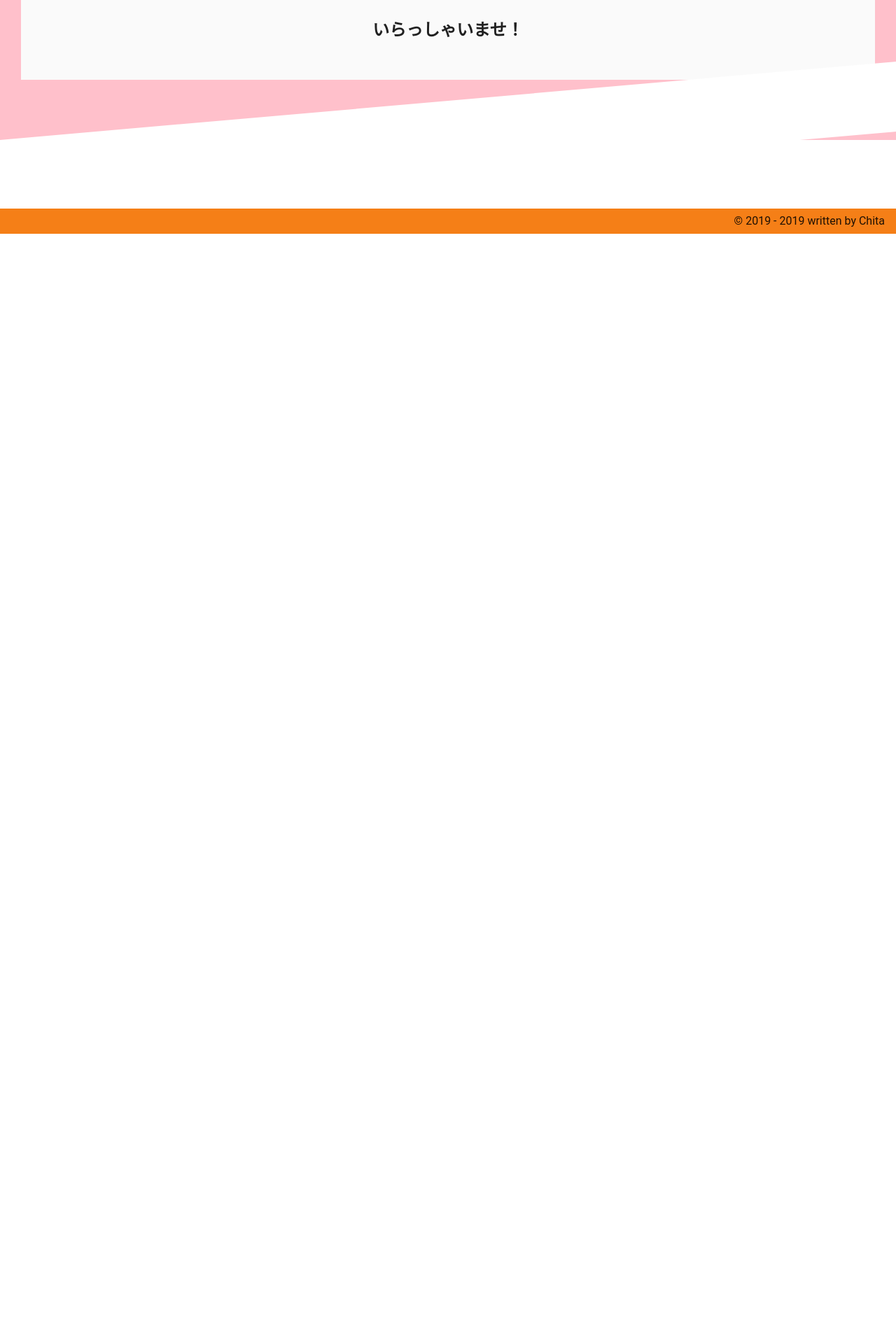
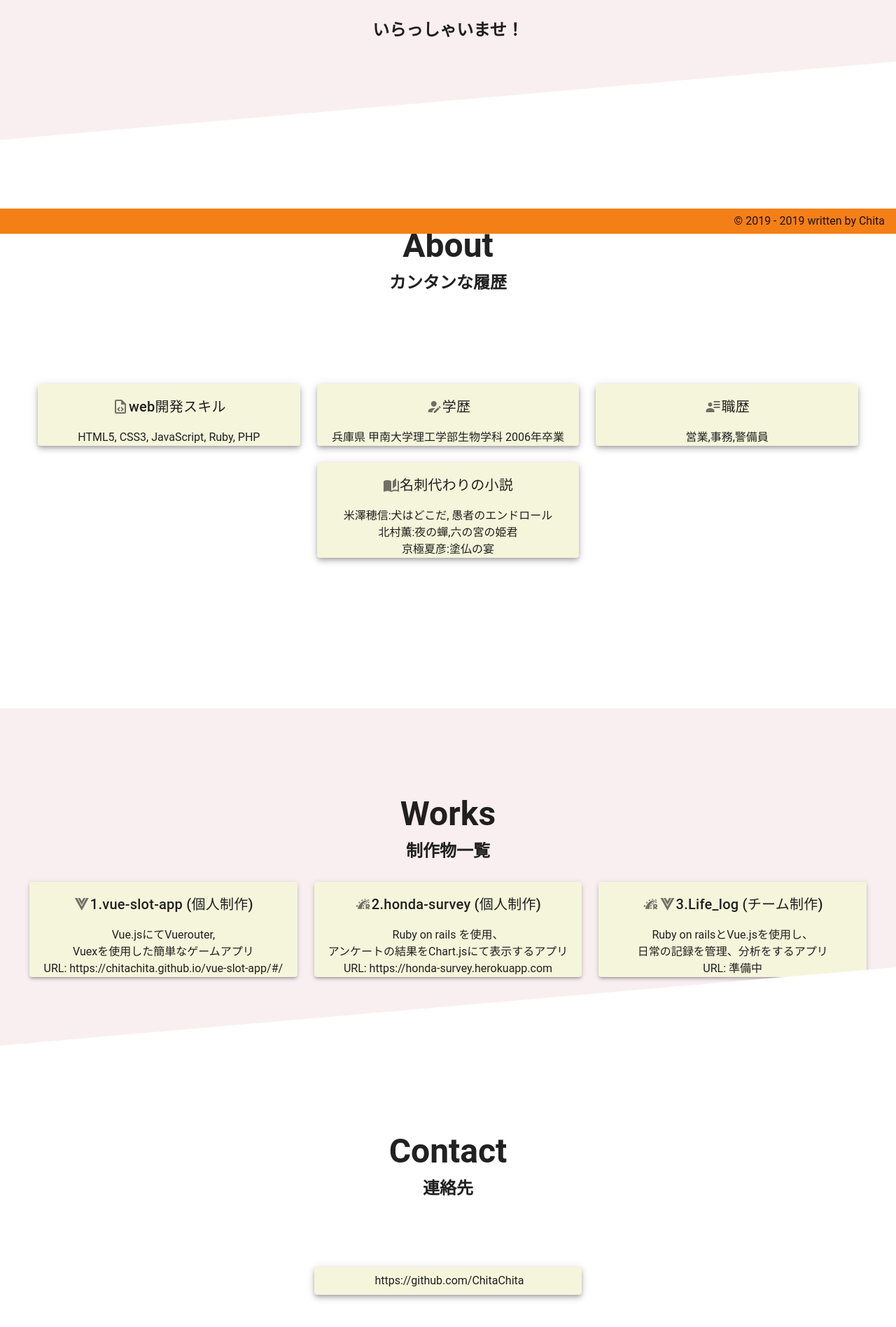
Before and after one commit to ChitaChita/myPort, a Vue app: page /myPort in a window 1280 px wide. Shown: the part 466-2362 px from the top of the page at 70% size. Before the commit the page ends 800 px from the top, so only its background shows below. Built offline with nearby package versions, Linux system fonts and the light colour scheme.

Commit message:
モバイルファーストのつもり

```diff
--- a/src/App.vue
+++ b/src/App.vue
@@ -4,11 +4,10 @@
   <v-navigation-drawer
     v-model="drawer"
     app
-    absolute
     temporary
   >
     <v-list dense>
-      <v-list-item to="/myPort" link>
+      <v-list-item to="/myPort" link @click="onEnter">
         <v-list-item-action>
           <v-icon>mdi-home</v-icon>
         </v-list-item-action>
@@ -16,7 +15,7 @@
           <v-list-item-title>HOME</v-list-item-title>
         </v-list-item-content>
       </v-list-item>
-      <v-list-item to="/about" link>
+      <v-list-item to="/about" link @click="onEnter">
         <v-list-item-action>
           <v-icon> mdi-account-card-details-outline</v-icon>
         </v-list-item-action>
@@ -24,7 +23,7 @@
           <v-list-item-title>ABOUT</v-list-item-title>
         </v-list-item-content>
       </v-list-item>
-      <v-list-item to="/works" link>
+      <v-list-item to="/works" link @click="onEnter">
         <v-list-item-action>
           <v-icon>mdi-tools</v-icon>
         </v-list-item-action>
@@ -32,7 +31,7 @@
           <v-list-item-title>WORKS</v-list-item-title>
         </v-list-item-content>
       </v-list-item>
-      <v-list-item to="/contact" link>
+      <v-list-item to="/contact" link @click="onEnter">
         <v-list-item-action>
           <v-icon>mdi-contact-mail</v-icon>
         </v-list-item-action>
@@ -57,6 +56,7 @@
         class="hidden-sm-and-down"
         text
         to="/myPort"
+        @click="onEnter"
       >
         <span class="mr-2">Home</span>
       </v-btn>
@@ -64,6 +64,7 @@
         class="hidden-sm-and-down"
         text
         to="/about"
+        @click="onEnter"
       >
         <span class="mr-2">About</span>
       </v-btn>
@@ -71,6 +72,7 @@
         class="hidden-sm-and-down"
         text
         to="/works"
+        @click="onEnter"
       >
         <span class="mr-2">Works</span>
       </v-btn>
@@ -78,6 +80,7 @@
         class="hidden-sm-and-down"
         text
         to="/contact"
+        @click="onEnter"
       >
         <span class="mr-2">Contact</span>
       </v-btn>
@@ -86,10 +89,24 @@
   <!-- メインコンテンツ -->
   <div class="section1">
   <v-content transition="slide-x-transition">
-    <router-view />
+    <router-view></router-view>
   </v-content>
   </div>
-  <div class="section2"></div>
+  <div class="section2">
+    <v-content transition="slide-x-transition">
+    <router-view name="a"></router-view>
+  </v-content>
+  </div>
+  <div class="section1">
+  <v-content transition="slide-x-transition">
+    <router-view name="b"></router-view>
+  </v-content>
+  </div>
+  <div class="section2">
+    <v-content transition="slide-x-transition">
+    <router-view name="c"></router-view>
+  </v-content>
+  </div>
   <!-- フッター部分 -->
   <v-footer color="secondary" light app>
     <div class="flex-grow-1"></div>
@@ -106,6 +123,11 @@ export default {
     // ハンバーガーメニュー
     drawer: null,
   }),
+  methods: {
+    onEnter() {
+      window.scroll(0, 0);
+    }
+    },
 }
 </script>
 <style scoped>
@@ -115,7 +137,7 @@ export default {
 }
 
 .section1 {
-  background:pink;
+  background:#F9EFF1;
 }
 .section2 {
   position: relative;
@@ -133,15 +155,4 @@ export default {
   height:100%;
   background:#fff;
 }
-/* .bgImg {
-  background: #6292f1;
-  position: absolute;
-  transform: skewY(-5deg);
-  top: 0;
-  left: 0;
-  right: 0;
-  bottom: 0;
-  z-index: -100;
-  -webkit-transform: skewY(-5deg);
-} */
 </style>
--- a/src/components/PersonalHistory.vue
+++ b/src/components/PersonalHistory.vue
@@ -1,9 +1,5 @@
 <template>
-<v-container
-  fluid
-  fill-height
-  class="grey lighten-5"
->
+<v-container fluid>
   <v-layout text-center wrap>
     <v-flex mb-4 xs12>
       <v-row style="height:450px;" justify="center" align-content="center">
--- a/src/components/Top.vue
+++ b/src/components/Top.vue
@@ -1,9 +1,5 @@
 <template>
-<v-container
-  fluid
-  fill-height
-  class="grey lighten-5"
->
+<v-container fluid>
   <v-layout text-center wrap>
     <v-flex mb-4>
       <v-row style="height:450px;" justify="center" align-content="center">
--- a/src/router.js
+++ b/src/router.js
@@ -10,8 +10,12 @@ Vue.use(VueRouter)
 const routes = [
   {
     path: '/myPort',
-    name: 'Home',
-    component: Home
+    components: {
+      default: Home,
+      a: About,
+      b: Works,
+      c: Contact,
+    }
   },
   {
     path: '/about',
--- a/src/views/About.vue
+++ b/src/views/About.vue
@@ -1,7 +1,7 @@
 <template>
 <v-container fluid>
   <v-layout text-center wrap>
-    <v-flex mb-4 xs12>
+    <v-flex mb-4>
       <h1 class="display-2 font-weight-bold mb-3">
         About
       </h1>
--- a/src/views/Home.vue
+++ b/src/views/Home.vue
@@ -1,7 +1,5 @@
 <template>
-<div class="home">
-  <Top />
-</div>
+<Top />
 </template>
 
 <script>
```
